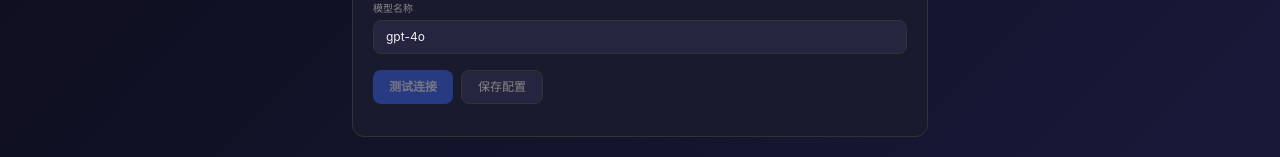
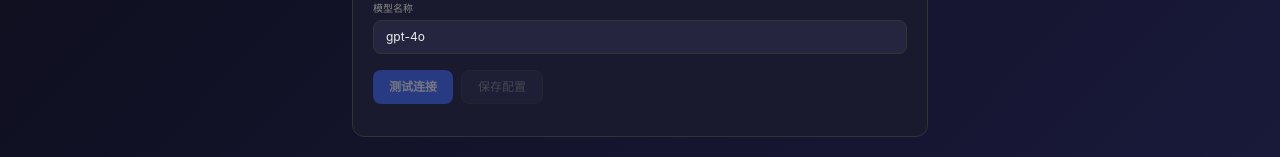
Before and after one commit to a2357321377-ops/html-studio-backup, a React (Vite) app in the folder packages/client/: page /settings in a window 1280 px wide. Shown: the part 408-565 px from the top of the page. Built offline with nearby package versions, Linux system fonts and the light colour scheme.

Commit message:
feat: add AI config persistence fix, design spec, and implementation plan
- Fix AI config: connected state no longer resets on provider/URL/key changes
- Settings save now triggers connection test
- Add design spec for AI conversational layout
- Add implementation plan for chat + preview split view

```diff
--- a/packages/client/src/hooks/useAIConfig.ts
+++ b/packages/client/src/hooks/useAIConfig.ts
@@ -38,9 +38,9 @@ export const useAIConfig = create<AIConfigState>()(
       connected: false,
       autoLayout: true,
       editorAssist: true,
-      setProvider: (provider) => set({ provider, baseUrl: DEFAULTS[provider].baseUrl, model: DEFAULTS[provider].model, connected: false }),
-      setBaseUrl: (baseUrl) => set({ baseUrl, connected: false }),
-      setApiKey: (apiKey) => set({ apiKey, connected: false }),
+      setProvider: (provider) => set({ provider, baseUrl: DEFAULTS[provider].baseUrl, model: DEFAULTS[provider].model }),
+      setBaseUrl: (baseUrl) => set({ baseUrl }),
+      setApiKey: (apiKey) => set({ apiKey }),
       setModel: (model) => set({ model }),
       setConnected: (connected) => set({ connected }),
       setAutoLayout: (autoLayout) => set({ autoLayout }),
--- a/packages/client/src/pages/Settings.tsx
+++ b/packages/client/src/pages/Settings.tsx
@@ -14,6 +14,8 @@ export default function Settings() {
   const [testing, setTesting] = useState(false);
   const [testResult, setTestResult] = useState<{ ok: boolean; msg: string } | null>(null);
 
+  const [saving, setSaving] = useState(false);
+
   const handleTest = async () => {
     setTesting(true);
     setTestResult(null);
@@ -26,8 +28,16 @@ export default function Settings() {
     setTesting(false);
   };
 
-  const handleSave = () => {
-    setTestResult({ ok: true, msg: '配置已保存到浏览器本地' });
+  const handleSave = async () => {
+    setSaving(true);
+    setTestResult(null);
+    try {
+      await testConnection();
+      setTestResult({ ok: true, msg: '配置已保存，AI 连接成功' });
+    } catch (err: any) {
+      setTestResult({ ok: false, msg: `配置已保存，但连接失败：${err?.message ?? '未知错误'}` });
+    }
+    setSaving(false);
   };
 
   return (
@@ -115,10 +125,11 @@ export default function Settings() {
               {testing ? '测试中...' : '测试连接'}
             </button>
             <button
-              className="px-4 py-2 rounded-lg bg-[var(--color-surface-2)] border border-[var(--color-border)] text-xs text-[var(--color-text-dim)] hover:text-[var(--color-text)]"
+              className="px-4 py-2 rounded-lg bg-[var(--color-surface-2)] border border-[var(--color-border)] text-xs text-[var(--color-text-dim)] hover:text-[var(--color-text)] disabled:opacity-40"
               onClick={handleSave}
+              disabled={saving || !apiKey}
             >
-              保存配置
+              {saving ? '保存并测试中...' : '保存配置'}
             </button>
           </div>
 
```
Also changed, not shown: 2 other files (tests, documents, lock files or other folders).
